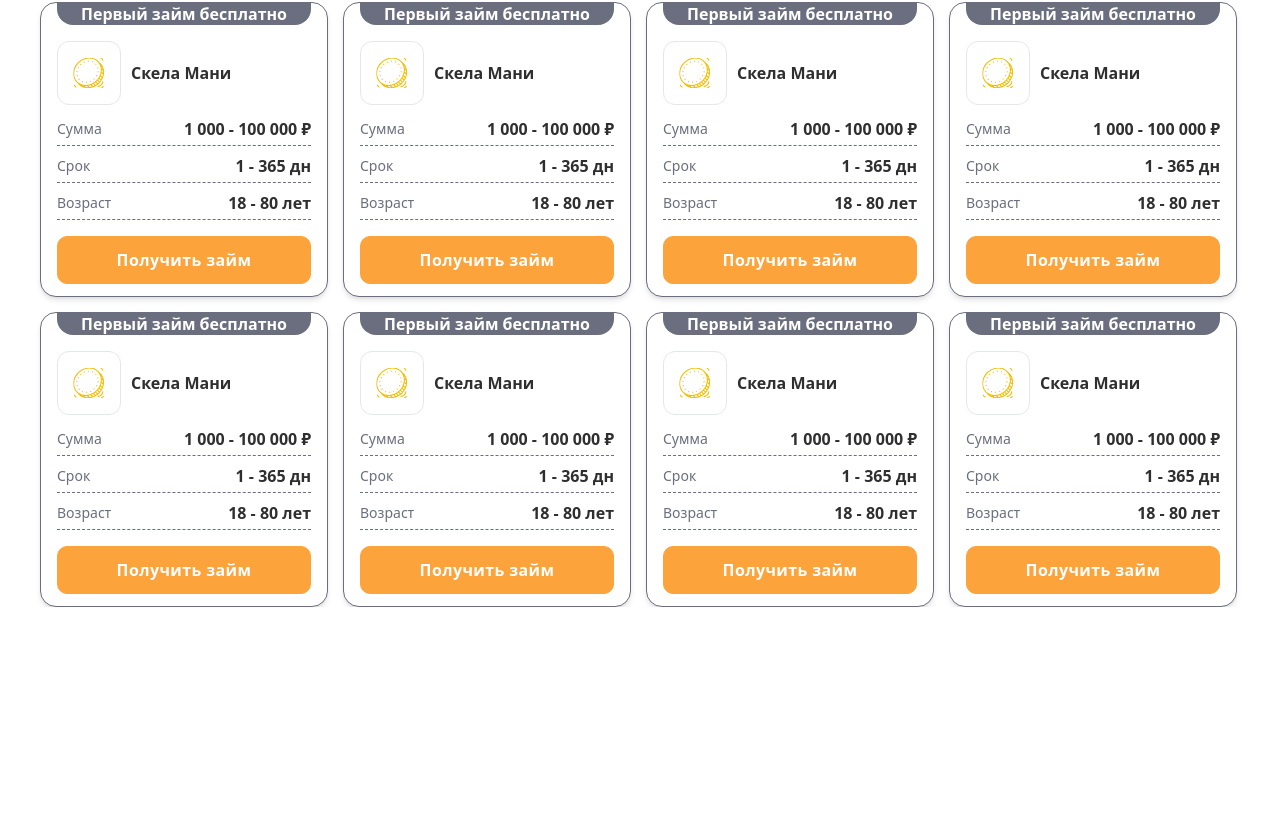
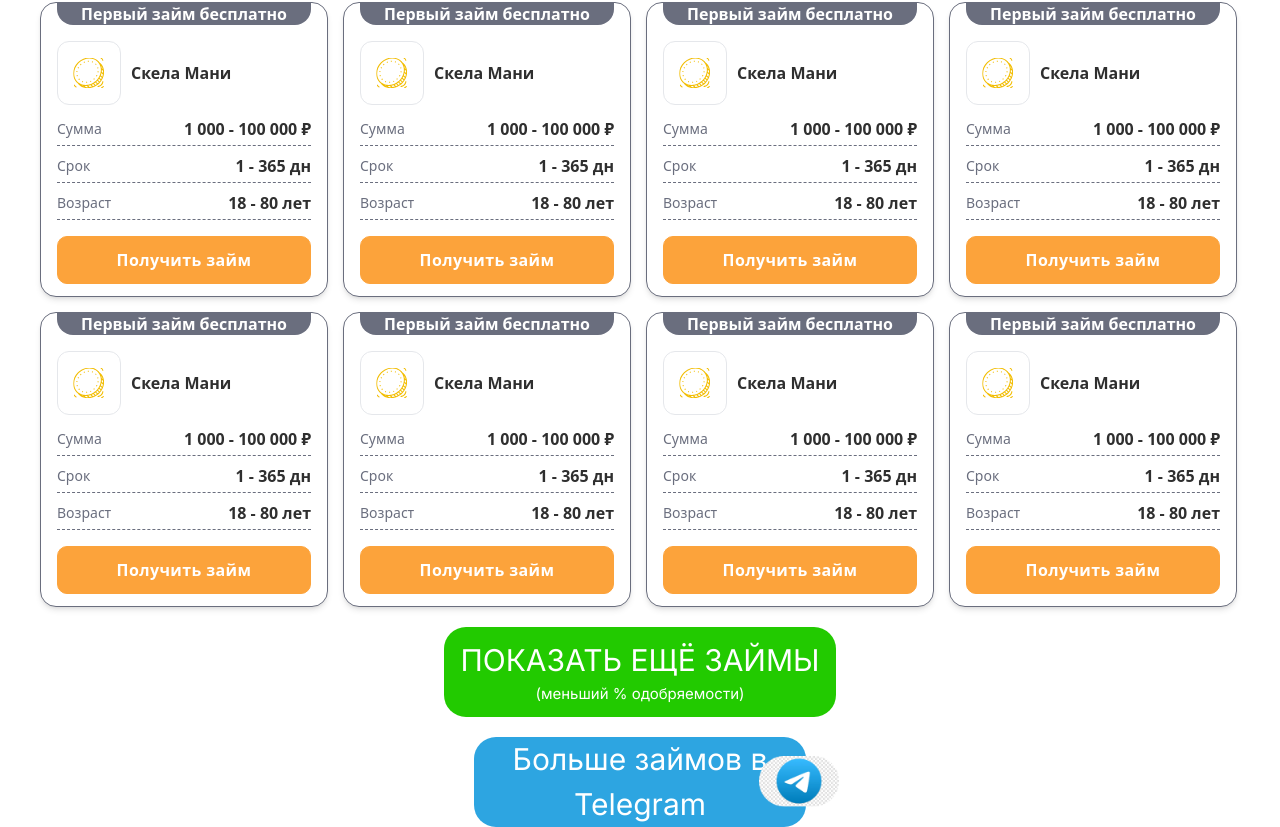
Before and after one commit to 1zzat1lla-Fayzullayev/zaymov, a React (Vite) app: page / in a window 1280 px wide. Shown: the part 901-1728 px from the top of the page. Before the commit the page ends 1508 px from the top, so only its background shows below. Built offline with nearby package versions, Linux system fonts and the light colour scheme.

Commit message:
add buttons

```diff
--- a/src/components/cardSection.jsx
+++ b/src/components/cardSection.jsx
@@ -1,4 +1,6 @@
 import Wrapper from "../layout/wrapper";
+import BlueButton from "../shared/blueButton";
+import GreenButton from "../shared/greenButton";
 import Card from "./card";
 
 function CardSection() {
@@ -19,6 +21,15 @@
           <div className="mt-[50px] flex flex-wrap items-start justify-center xl:justify-start  gap-[15px]">
             <Card />
           </div>
+          <div className="flex flex-col items-center justify-center mt-[20px] gap-[20px] w-full">
+            <GreenButton
+              buttonName={"ПОКАЗАТЬ ЕЩЁ ЗАЙМЫ"}
+              secondName={"(меньший % одобряемости)"}
+            />
+            <a href="https://t.me/leadssuYado_bot" target="_blank">
+              <BlueButton buttonName={"Больше займов в Telegram"} />
+            </a>
+          </div>
         </div>
       </Wrapper>
     </>
--- a/src/shared/blueButton.jsx
+++ b/src/shared/blueButton.jsx
@@ -1,14 +1,16 @@
 /* eslint-disable react/prop-types */
 function BlueButton({ buttonName }) {
     return (
-      <button className="relative w-full max-w-[455px] h-[70px] sm:h-[80px] md:h-[90px] rounded-[16px] sm:rounded-[18px] md:rounded-[22px] bg-[#2DA5E1] font-Inter text-white text-[20px] sm:text-[24px] md:text-[30px] text-center flex justify-center items-center px-4">
-        <span>{buttonName}</span>
+      <>
+      <button className="text-[white] bg-[#2DA5E1] rounded-[22px] max-w-[455px] h-[90px] flex justify-center items-center font-Inter flex-col px-4 w-full relative">
+        <span className="text-[20px] sm:text-[24px] md:text-[30px] max-w-[200px] md:max-w-[300px]">{buttonName}</span>
         <img
           src="/tg.png"
           alt="Telegram Icon"
-          className="absolute right-2 sm:right-[-5%] md:right-[-10%] "
+          className="absolute md:right-[-10%] w-[60px] md:w-[80px] right-[-15%] "
         />
       </button>
+      </>
     );
   }
 
--- a/src/shared/greenButton.jsx
+++ b/src/shared/greenButton.jsx
@@ -2,8 +2,8 @@
 function GreenButton({ buttonName, secondName }) {
   return (
     <>
-      <button className="text-[white] bg-[#22CA00] rounded-[22px] w-[355px] h-[90px] flex justify-center items-center font-Inter flex-col">
-        <span className="text-[30px]">{buttonName}</span>
+      <button className="text-[white] bg-[#22CA00] rounded-[22px] max-w-[455px] h-[90px] flex justify-center items-center font-Inter flex-col px-4">
+        <span className="text-[20px] sm:text-[24px] md:text-[30px]">{buttonName}</span>
         <span className="text-[15px]">{secondName}</span>
       </button>
     </>
```
